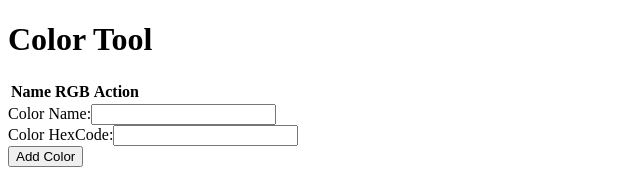
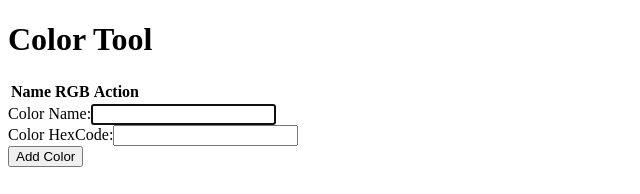
Before and after one commit to training4developers/react_11302017, a React (Create React App) app: page / in a window 1280 px wide. Shown: the top 194 px of the page, without its empty margins (0-640 px from the left). Built offline with nearby package versions, Linux system fonts and the light colour scheme.

Commit message:
added last code demos

```diff
--- a/src/components/ColorForm.js
+++ b/src/components/ColorForm.js
@@ -32,7 +32,26 @@ export class ColorForm extends React.Component {
     this.setState({
       colorName: '',
       colorHexCode: '',
+    }, () => {
+
+      console.log('after set state invoked: ' + this.state.colorName);
+
+      if (this.colorNameInput) {
+        this.colorNameInput.focus();
+      }
+
     });
+
+    console.log('after set state called: ' + this.state.colorName);
+
+  }
+
+  componentDidMount() {
+
+    if (this.colorNameInput) {
+      this.colorNameInput.focus();
+    }
+
   }
 
   render() {
@@ -41,7 +60,8 @@ export class ColorForm extends React.Component {
     <div>
       <label htmlFor="color-name-input">Color Name:</label>
       <input type="text" id="color-name-input" name="colorName"
-        value={this.state.colorName} onChange={this.onChange} />
+        value={this.state.colorName} onChange={this.onChange}
+        ref={ inputDOMObj => this.colorNameInput = inputDOMObj } />
     </div>
     <div>
       <label htmlFor="color-hexcode-input">Color HexCode:</label>
```
